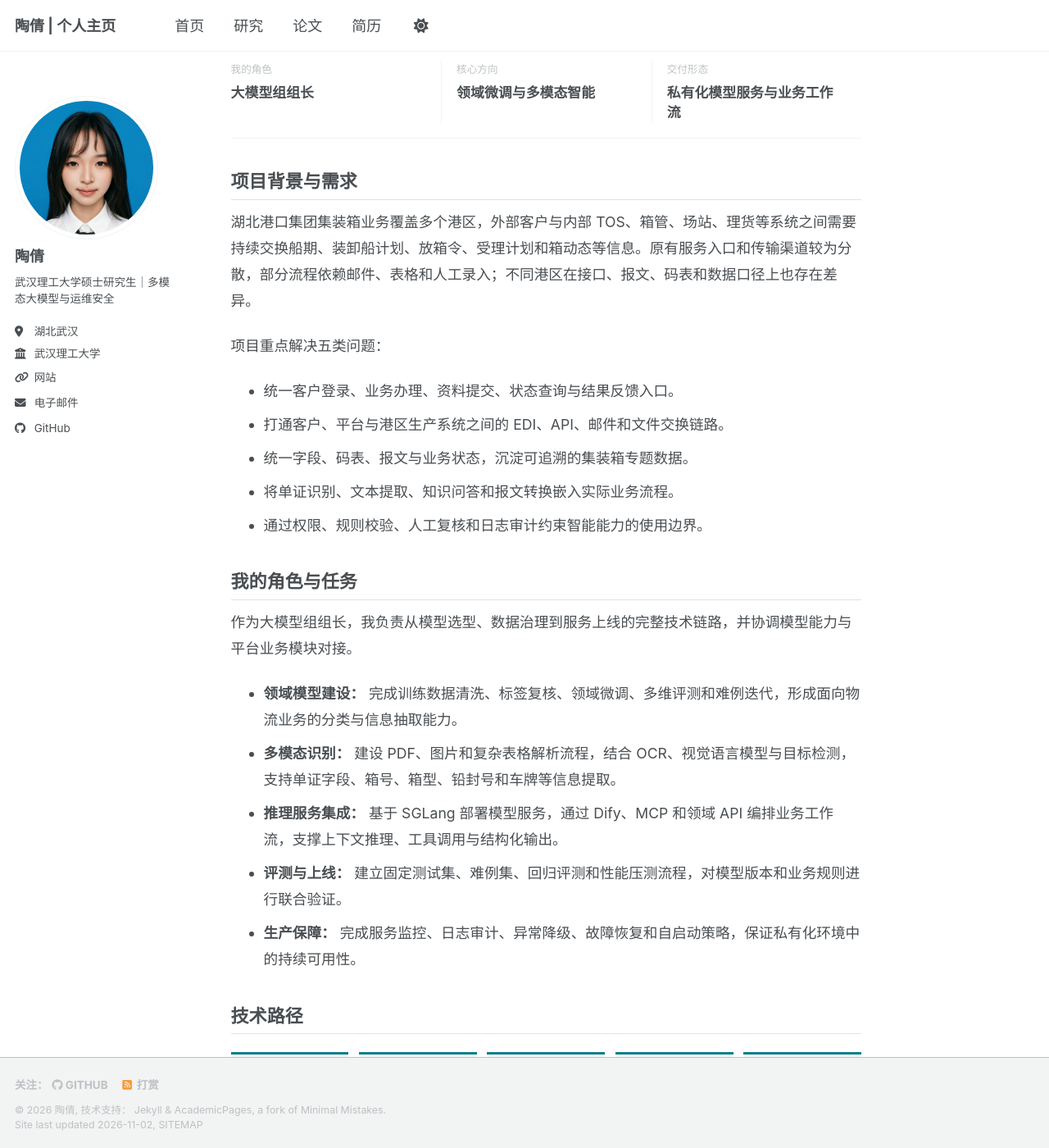
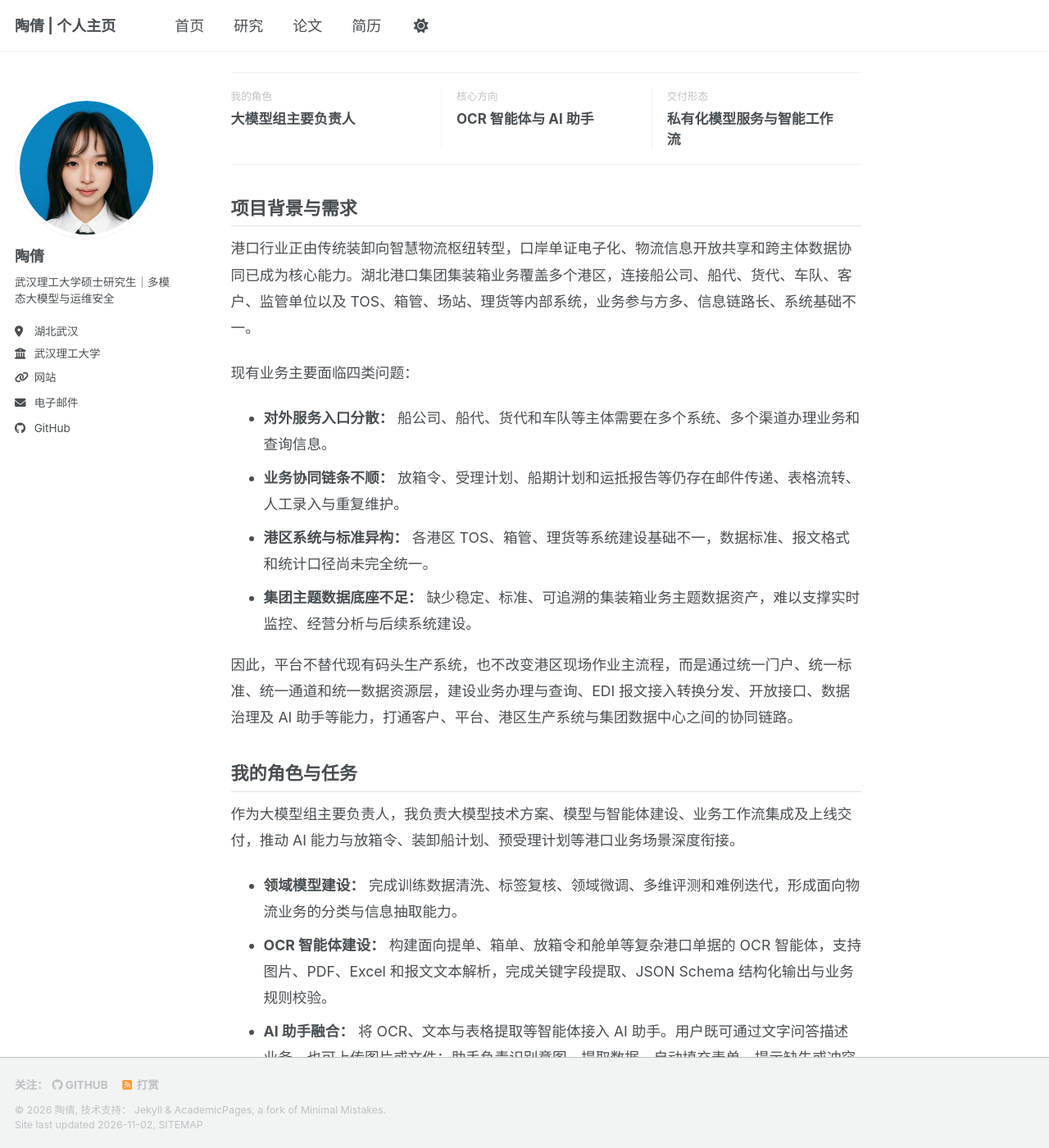
Before and after one commit to Zeronetao/Zeronetao.github.io, a Jekyll site: the page built from _portfolio/hubei-port-platform.md, in a window 1280 px wide and 1400 px high, scrolled down 712 px. Shown: the whole window at 82% size. Built offline with Jekyll 4.4.1, drawn with Linux system fonts in a browser that asks for light colours; a script bundle is joined from its source files by our own code; a style sheet for code colours, icons or effects is not loaded; some of the changed text lies outside the part shown.

Commit message:
Refine Hubei Port project narrative

```diff
--- a/_portfolio/hubei-port-platform.md
+++ b/_portfolio/hubei-port-platform.md
@@ -9,35 +9,49 @@ author_profile: true
   <img src="/images/hubei-port-platform.png" alt="湖北港口统一对外服务平台登录页面">
 </figure>
 
-<p class="project-lead">面向船公司、船代、货代、车队和港区等多类主体，项目以统一服务入口连接业务办理、EDI 报文交换、数据治理与智能应用，减少多系统切换、重复填报和人工流转。</p>
+<p class="project-lead">面向船公司与船代、货代、车队与司机、客户企业、监管单位及各港区，项目建设集团集装箱业务统一服务入口、统一 EDI 数据通道和集装箱专题数据底座，推动业务从“多系统、多渠道、多次填报”转向“一个平台、一套标准、一次填报、多方共享”。</p>
 
 <div class="project-facts">
-  <div class="project-fact"><span>我的角色</span><strong>大模型组组长</strong></div>
-  <div class="project-fact"><span>核心方向</span><strong>领域微调与多模态智能</strong></div>
-  <div class="project-fact"><span>交付形态</span><strong>私有化模型服务与业务工作流</strong></div>
+  <div class="project-fact"><span>我的角色</span><strong>大模型组主要负责人</strong></div>
+  <div class="project-fact"><span>核心方向</span><strong>OCR 智能体与 AI 助手</strong></div>
+  <div class="project-fact"><span>交付形态</span><strong>私有化模型服务与智能工作流</strong></div>
 </div>
 
 ## 项目背景与需求
 
-湖北港口集团集装箱业务覆盖多个港区，外部客户与内部 TOS、箱管、场站、理货等系统之间需要持续交换船期、装卸船计划、放箱令、受理计划和箱动态等信息。原有服务入口和传输渠道较为分散，部分流程依赖邮件、表格和人工录入；不同港区在接口、报文、码表和数据口径上也存在差异。
+港口行业正由传统装卸向智慧物流枢纽转型，口岸单证电子化、物流信息开放共享和跨主体数据协同已成为核心能力。湖北港口集团集装箱业务覆盖多个港区，连接船公司、船代、货代、车队、客户、监管单位以及 TOS、箱管、场站、理货等内部系统，业务参与方多、信息链路长、系统基础不一。
 
-项目重点解决五类问题：
+现有业务主要面临四类问题：
 
-- 统一客户登录、业务办理、资料提交、状态查询与结果反馈入口。
-- 打通客户、平台与港区生产系统之间的 EDI、API、邮件和文件交换链路。
-- 统一字段、码表、报文与业务状态，沉淀可追溯的集装箱专题数据。
-- 将单证识别、文本提取、知识问答和报文转换嵌入实际业务流程。
-- 通过权限、规则校验、人工复核和日志审计约束智能能力的使用边界。
+- **对外服务入口分散：** 船公司、船代、货代和车队等主体需要在多个系统、多个渠道办理业务和查询信息。
+- **业务协同链条不顺：** 放箱令、受理计划、船期计划和运抵报告等仍存在邮件传递、表格流转、人工录入与重复维护。
+- **港区系统与标准异构：** 各港区 TOS、箱管、理货等系统建设基础不一，数据标准、报文格式和统计口径尚未完全统一。
+- **集团主题数据底座不足：** 缺少稳定、标准、可追溯的集装箱业务主题数据资产，难以支撑实时监控、经营分析与后续系统建设。
+
+因此，平台不替代现有码头生产系统，也不改变港区现场作业主流程，而是通过统一门户、统一标准、统一通道和统一数据资源层，建设业务办理与查询、EDI 报文接入转换分发、开放接口、数据治理及 AI 助手等能力，打通客户、平台、港区生产系统与集团数据中心之间的协同链路。
 
 ## 我的角色与任务
 
-作为大模型组组长，我负责从模型选型、数据治理到服务上线的完整技术链路，并协调模型能力与平台业务模块对接。
+作为大模型组主要负责人，我负责大模型技术方案、模型与智能体建设、业务工作流集成及上线交付，推动 AI 能力与放箱令、装卸船计划、预受理计划等港口业务场景深度衔接。
 
 - **领域模型建设：** 完成训练数据清洗、标签复核、领域微调、多维评测和难例迭代，形成面向物流业务的分类与信息抽取能力。
-- **多模态识别：** 建设 PDF、图片和复杂表格解析流程，结合 OCR、视觉语言模型与目标检测，支持单证字段、箱号、箱型、铅封号和车牌等信息提取。
-- **推理服务集成：** 基于 SGLang 部署模型服务，通过 Dify、MCP 和领域 API 编排业务工作流，支撑上下文推理、工具调用与结构化输出。
+- **OCR 智能体建设：** 构建面向提单、箱单、放箱令和舱单等复杂港口单据的 OCR 智能体，支持图片、PDF、Excel 和报文文本解析，完成关键字段提取、JSON Schema 结构化输出与业务规则校验。
+- **AI 助手融合：** 将 OCR、文本与表格提取等智能体接入 AI 助手。用户既可通过文字问答描述业务，也可上传图片或文件；助手负责识别意图、提取数据、自动填充表单、提示缺失或冲突信息，并调用业务工具推进办理。
+- **推理与工作流集成：** 基于 SGLang 部署模型服务，通过 Dify、MCP 和领域 API 编排工作流，支撑上下文推理、工具调用、结构化输出与业务系统联动。
 - **评测与上线：** 建立固定测试集、难例集、回归评测和性能压测流程，对模型版本和业务规则进行联合验证。
 - **生产保障：** 完成服务监控、日志审计、异常降级、故障恢复和自启动策略，保证私有化环境中的持续可用性。
+
+## OCR 智能体与 AI 助手
+
+<div class="project-process" aria-label="OCR 智能体与 AI 助手业务闭环">
+  <div class="project-process__step"><span>01</span><strong>文字问答或文件上传</strong></div>
+  <div class="project-process__step"><span>02</span><strong>意图识别与单证解析</strong></div>
+  <div class="project-process__step"><span>03</span><strong>关键字段结构化提取</strong></div>
+  <div class="project-process__step"><span>04</span><strong>表单填充与规则校验</strong></div>
+  <div class="project-process__step"><span>05</span><strong>用户确认与业务调用</strong></div>
+</div>
+
+AI 助手以自然语言对话为统一交互入口。用户可以直接提出“办理提重箱计划”等需求，也可以上传图片、Excel、PDF 或报文文本；OCR 智能体及数据提取智能体识别箱号、提单号、船名航次、箱型箱量等关键字段，并自动映射到业务表单。对缺失或不一致的数据，助手会明确提示并引导补充；用户核对确认后，再由工作流调用相应业务接口，形成可追溯的人机协同闭环。
 
 ## 技术路径
 
```
Also changed, not shown: _pages/research.md (+2 -2 lines).
